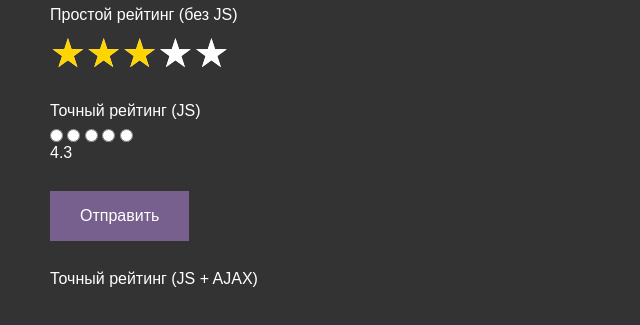
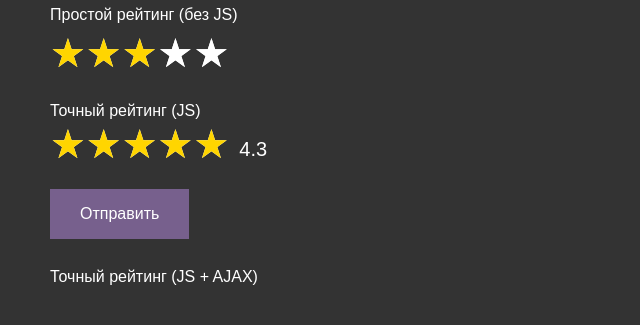
Before and after one commit to EvgenGal1/star-rating-all, a plain HTML site: page index.html in a window 1280 px wide. Shown: the part 103-428 px from the top of the page, without its empty margins (0-640 px from the left). Drawn offline with nearby package versions, Linux system fonts and the light colour scheme.

Commit message:
фриПоЖизн(0:16:30). .html+.css+нач .js > .js++

```diff
--- a/index.html
+++ b/index.html
@@ -203,7 +203,7 @@
                 <div class="rating__body">
                   <!-- полоса процентного соотношения оценки -->
                   <div class="rating__active"></div>
-                  <div class="rating__item">
+                  <div class="rating__items">
                     <input
                       type="radio"
                       class="rating__item"
--- a/фриПоЖизн/css/style.css
+++ b/фриПоЖизн/css/style.css
@@ -86,16 +86,18 @@ h1 {
 	height: 100%;
 	top: 0;
 	left: 0;
-	/* в обратном порядке из-за обратного html и показа предидущих звезд */
+	/* `переполнение: скрыто` */
+	overflow: hidden;
+	/* в обратном порядке из-за обратного html и для показа предидущих звезд */
 	display: flex;
 	flex-direction: row-reverse;
-	overflow: hidden;
 }
 .simple-rating__item {
 	position: absolute;
 	width: 0%;
 	height: 0%;
 	opacity: 0;
+	/* видимость: скрыта; */
 	visibility: hidden;
 	top: 0;
 	left: 0;
@@ -130,12 +132,56 @@ h1 {
 /* ---Рейтинг с  JS--- */
 /* ------------------- */
 .rating {
+	display: flex;
+	font-size: 40px;
+	line-height: 0.75;
+	/* выровнять цифры со звёздами */
+	align-items: flex-end;
 }
 .rating__body {
+	position: relative;
 }
+.rating__body::before {
+	content: '★★★★★';
+	display: block;
+}
+/* стиль заполняющей линии */
 .rating__active {
+	position: absolute;
+	height: 100%;
+	top: 0;
+	left: 0;
+	/* управляет заполнением линии. управл ч/з JS */
+	width: 100%;
+	/* `переполнение: скрыто` */
+	overflow: hidden;
+}
+.rating__active::before {
+	content: '★★★★★';
+	position: absolute;
+	width: 100%;
+	height: 100%;
+	top: 0;
+	left: 0;
+	color: #ffd500;
+}
+.rating__items {
+	display: flex;
+	position: absolute;
+	width: 100%;
+	height: 100%;
+	top: 0;
+	left: 0;
 }
 .rating__item {
+	flex: 0 0 20%;
+	height: 100%;
+	/* не видимость. нажимая якобы на звезды - нажимаем на точки */
+	opacity: 0;
 }
 .rating__value {
+	line-height: 1;
+	padding: 0px 0px 0px 10px;
+	/* цифры в 2 раза меньше */
+	font-size: 50%;
 }
--- a/фриПоЖизн/js/script.js
+++ b/фриПоЖизн/js/script.js
@@ -0,0 +1,19 @@
+"use script";
+
+// получ все ratings в массив
+const ratings = document.querySelectorAll(".ratings");
+if (ratings.length > 0) {
+  initRatings();
+}
+
+// Основная функц
+function initRatings() {
+  let ratingActive, ratingValue;
+  // пробегаемся по всем ratings для работы с ними
+  for (let index = 0; index < ratings.length; index++) {
+    // конст ratings каждого из объектов
+    const rating = ratings[index];
+    // отправл в др. функц
+    initRating(rating);
+  }
+}
```
